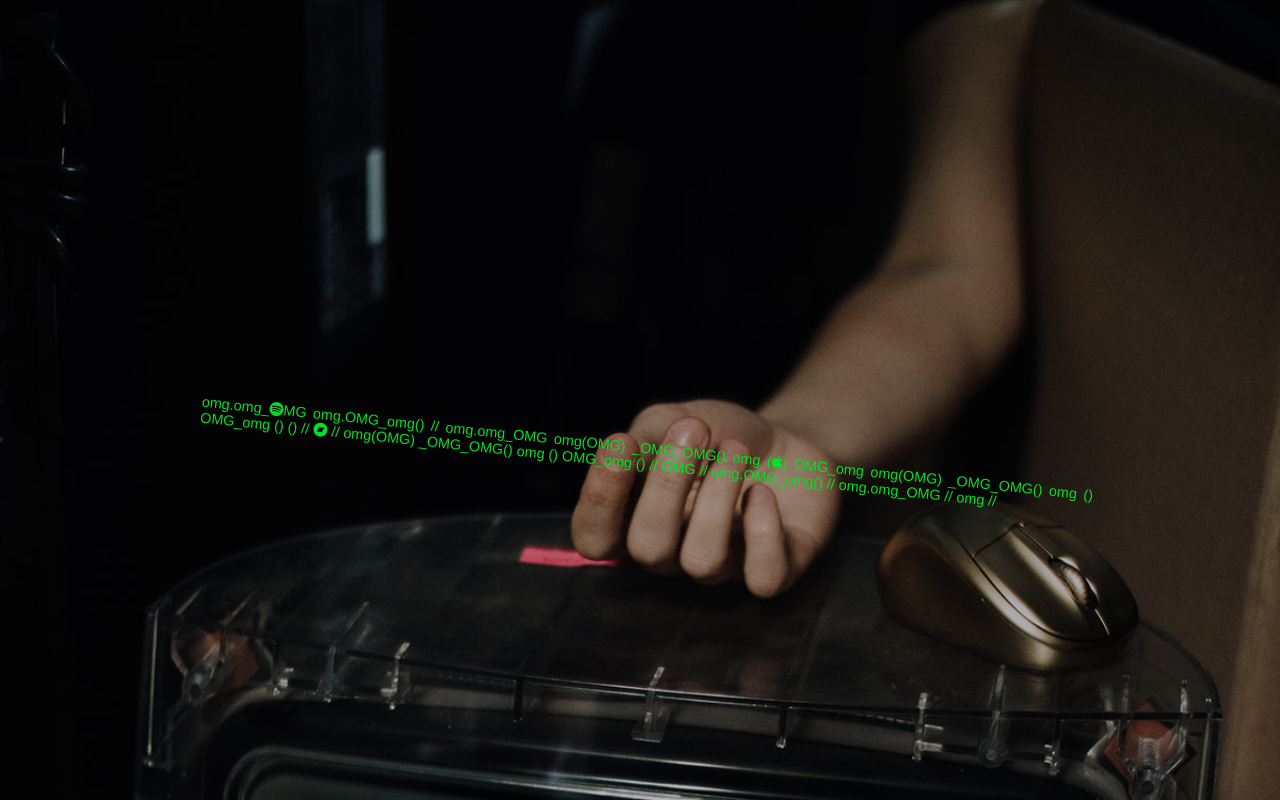
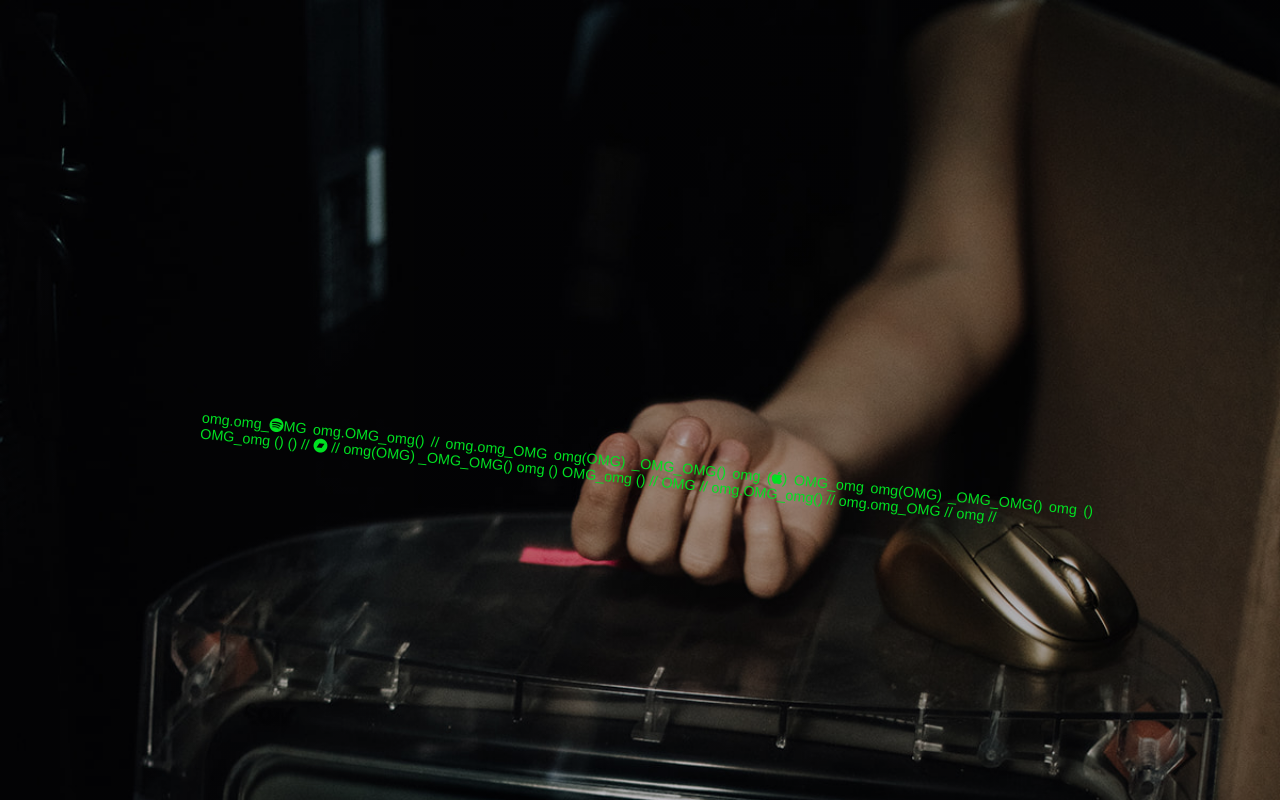
Before and after one commit to jotabraham/phabies, a plain HTML site: page index.html in a window 1280 px wide. Drawn offline with Linux system fonts and the light colour scheme; a web font is replaced by a local one.

Commit message:
adjust top

```diff
--- a/style.scss
+++ b/style.scss
@@ -28,27 +28,11 @@ body {
       text-decoration: none;
       text-align: justify;
       position: absolute;
-      top: 55%;
+      top: 57%;
       left: 15%;
       transform: rotate(6deg);
       overflow: hidden;
-      // display: none;
    }
-
-   // .social-icons {
-   //    position: absolute;
-   //    top: 393px;
-   //    left: 40px;
-   //    transform: rotate(5deg);
-
-   //    // .fa-spotify {
-   //    //    padding-right: 3px;
-   //    // }
-
-   //    // .fa-apple {
-   //    //    padding-right: 3px;
-   //    // }
-   // }
 }
 
 a {
```
Also changed, not shown: index.html (+0 -12 lines), css/style.css.
